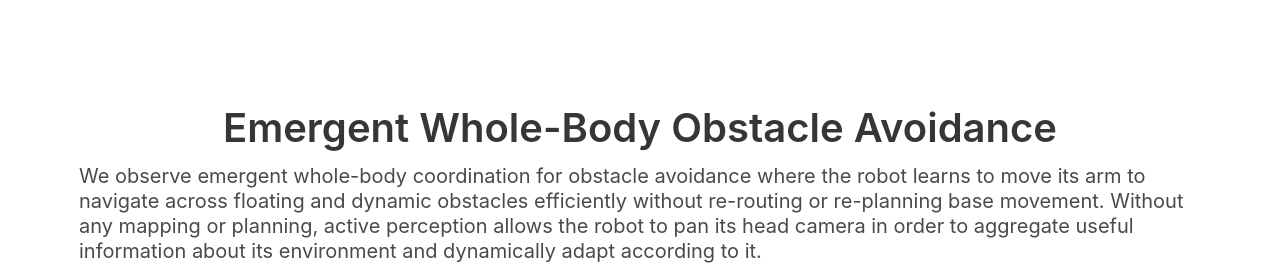
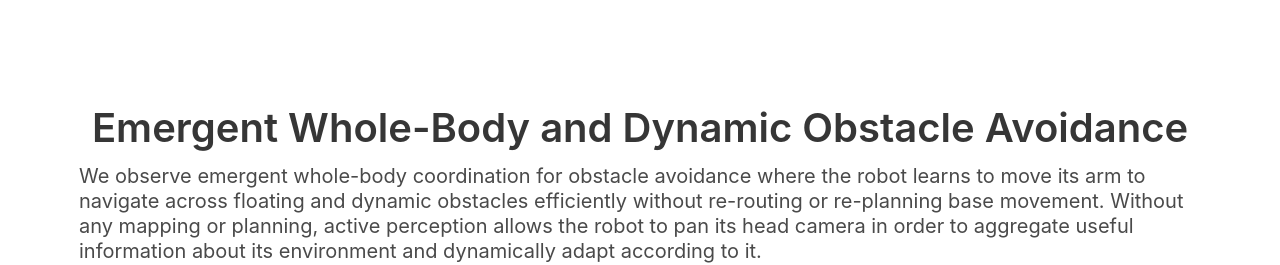
Before and after one commit to spin-robot/spin-robot.github.io, a plain HTML site: page index.html in a window 1280 px wide. Shown: the part 2666-2931 px from the top of the page. Drawn offline with nearby package versions, Linux system fonts and the light colour scheme; some icons are missing; a web font is replaced by a local one.

Commit message:
updated arxiv

```diff
--- a/index.html
+++ b/index.html
@@ -304,7 +304,7 @@
   <div class="container">
     <div class="columns is-centered">
       <div class="column is-full-width">
-        <h2 class="title is-2" style="text-align: center; padding-bottom: 10px;">Emergent Whole-Body Obstacle Avoidance</h2>
+        <h2 class="title is-2" style="text-align: center; padding-bottom: 10px;">Emergent Whole-Body and Dynamic Obstacle Avoidance</h2>
         <tr>
           <td>
               <h2 class="subtitle">
```
